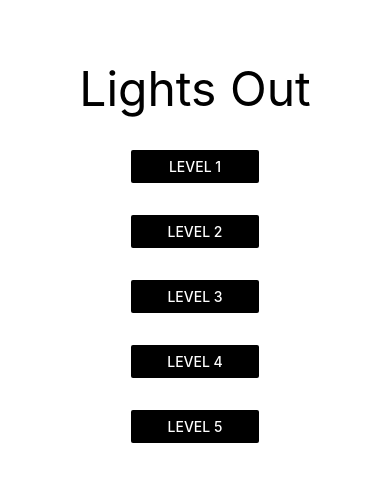
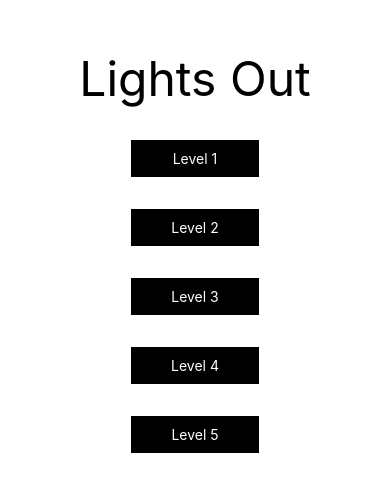
Before and after one commit to BlackGlory/lights-out, a React Native app: screen /Home in a window 390 px wide. Shown: the part 163-654 px from the top of the page. Built offline with nearby package versions, Linux system fonts and the light colour scheme.

Commit message:
refactor: replace Button with touchableHighlight

```diff
--- a/src/components/button.tsx
+++ b/src/components/button.tsx
@@ -1,6 +1,25 @@
 import React from 'react'
-import { Button as ReactNativeButton, ButtonProps } from 'react-native'
+import { View, Text, TouchableHighlight } from 'react-native'
 
-export function Button(props: ButtonProps) {
-  return <ReactNativeButton color='black' {...props} />
+interface IButtonProps {
+  onPress: () => void
+  title: string
 }
+
+export function Button(props: IButtonProps) {
+  const { onPress, title } = props
+
+  return (
+    <TouchableHighlight onPress={onPress}>
+      <View style={{
+        padding: 10
+      , backgroundColor: 'black'
+      }}>
+        <Text style={{
+          color: 'white'
+        , textAlign: 'center'
+        }}>{title}</Text>
+      </View>
+    </TouchableHighlight>
+  )
+}
```
